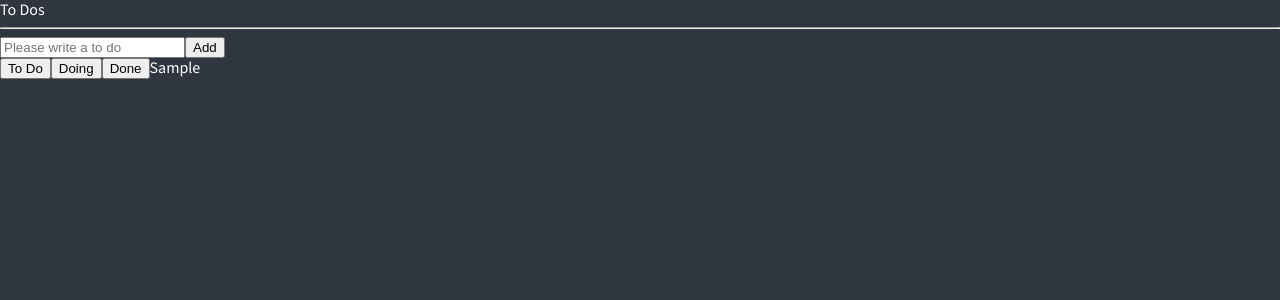
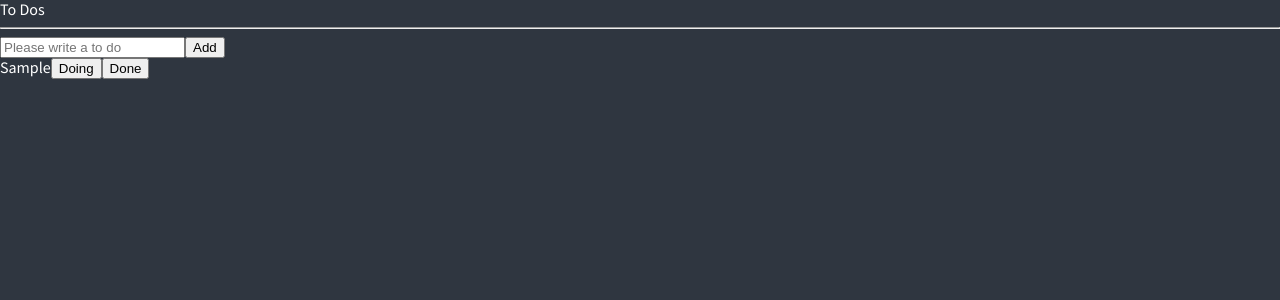
Before and after one commit to doriwon/oneflix_2022, a React (Create React App) app: page / in a window 1280 px wide. Both pictures are taken after typing "Sample" into the empty fields and a click on the button "Add". Shown: the top 300 px of the page. Built offline with nearby package versions, Linux system fonts and the light colour scheme.

Commit message:
#5.13 Categories

```diff
--- a/src/components/ToDo.tsx
+++ b/src/components/ToDo.tsx
@@ -1,12 +1,33 @@
-import { IToDo } from "../atoms";
+import React from "react";
+import { useSetRecoilState } from "recoil";
+import { IToDo, toDoState } from "../atoms";
 
-function ToDo({ text }: IToDo) {
+function ToDo({ text, category, id }: IToDo) {
+  const setToDos = useSetRecoilState(toDoState);
+  const onClick = (event: React.MouseEvent<HTMLButtonElement>) => {
+    const {
+      currentTarget: { name },
+    } = event;
+    console.log("wanna to", event.currentTarget.name);
+  };
   return (
     <li>
-      <button>To Do</button>
-      <button>Doing</button>
-      <button>Done</button>
       <span>{text}</span>
+      {category !== "DOING" && (
+        <button name="DOING" onClick={onClick}>
+          Doing
+        </button>
+      )}
+      {category !== "TO_DO" && (
+        <button name="TO_DO" onClick={onClick}>
+          To Do
+        </button>
+      )}
+      {category !== "DONE" && (
+        <button name="DONE" onClick={onClick}>
+          Done
+        </button>
+      )}
     </li>
   );
 }
```
